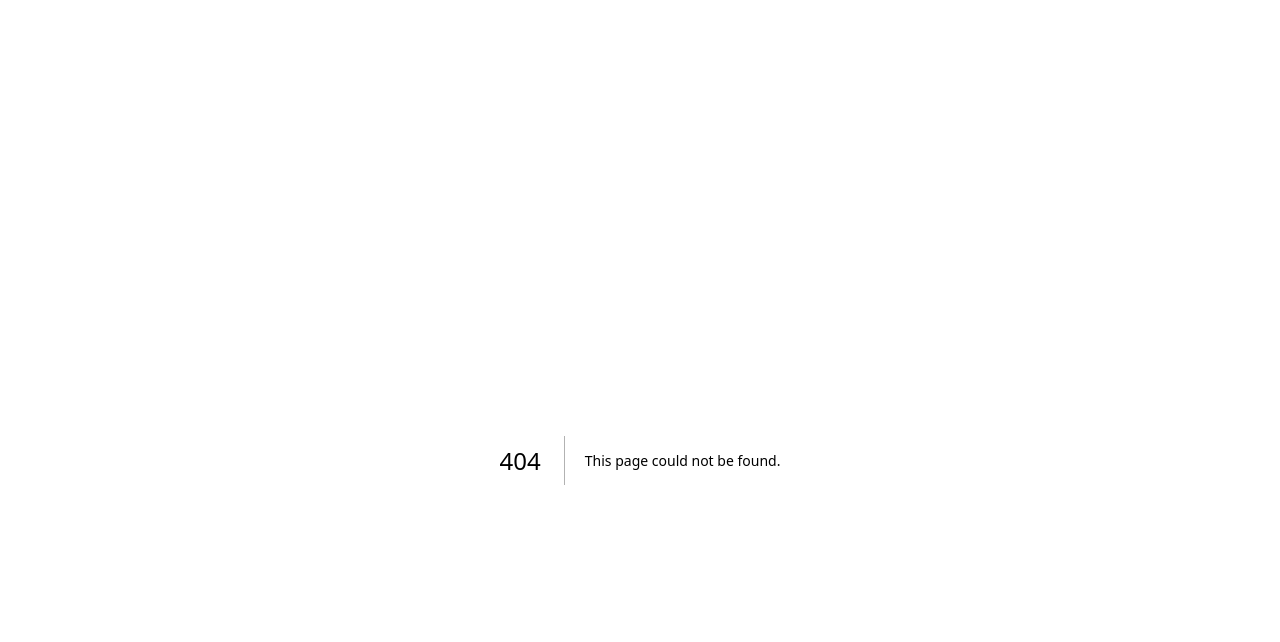
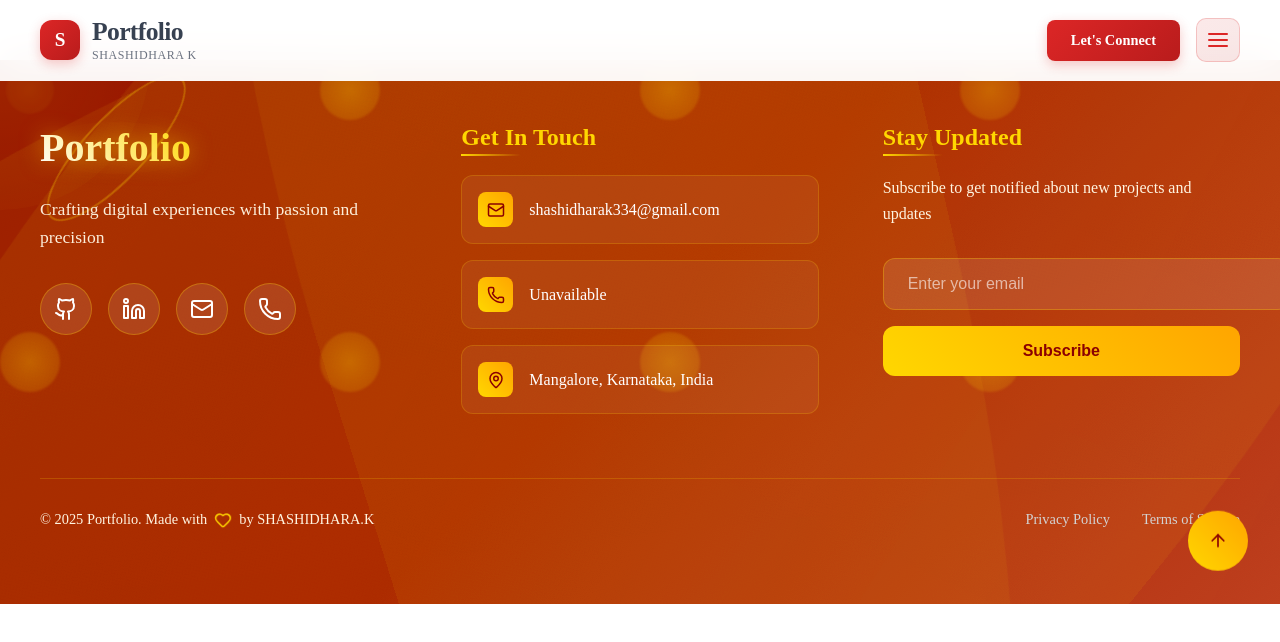
Before and after one commit to Shashidharak89/MY-PORTFOLIO, a Next.js app: page /blogs in a window 1280 px wide. Before the commit this address had no page. Shown: the top 642 px of the page. Built offline with nearby package versions, Linux system fonts and the light colour scheme.

Commit message:
blogs page

```diff
--- /dev/null
+++ b/src/app/blogs/page.js
@@ -0,0 +1,15 @@
+// app/about/page.js
+import Footer from 'app/components/Footer';
+import Navbar from '../components/Navbar';
+
+
+
+export default function Projects() {
+  return (
+    <>
+      <Navbar />
+
+      <Footer/>
+    </>
+  );
+}
--- a/src/app/components/Navbar.js
+++ b/src/app/components/Navbar.js
@@ -27,6 +27,7 @@
     { id: 'projects', label: 'Projects', icon: '💼', route: '/projects' },
     { id: 'skills', label: 'Skills', icon: '⚡', route: '/skills' },
     { id: 'resume', label: 'Resume', icon: '📄', route: '/resume' },
+    { id: 'blogs', label: 'blogs', icon: '📰', route: '/blogs' },
     { id: 'contact', label: 'Contact', icon: '📧', route: '/contact' }
   ];
 
```
